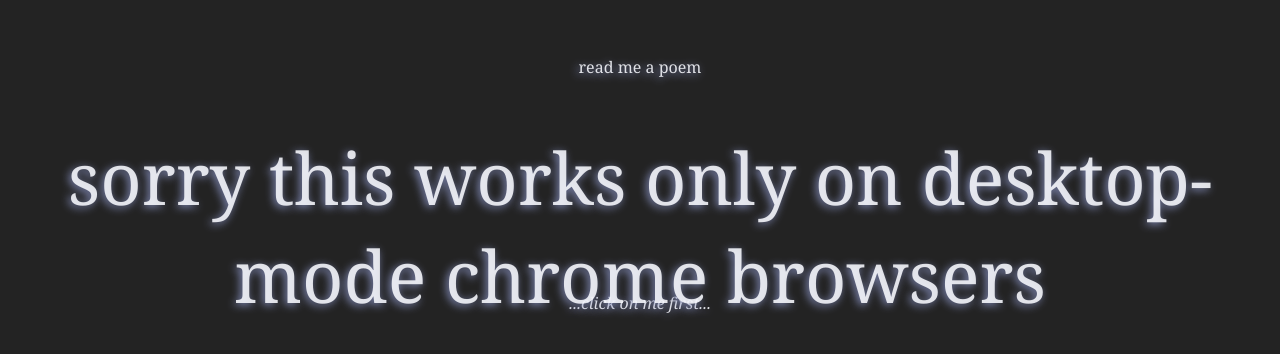
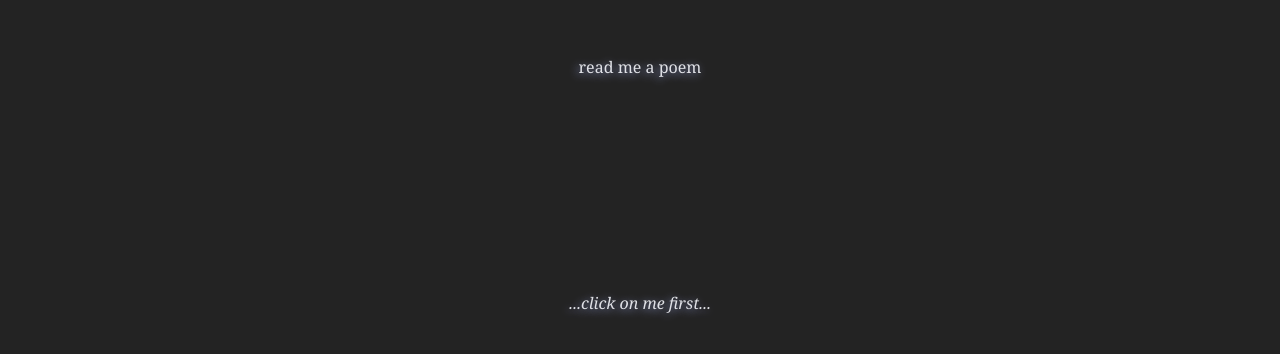
Before and after one commit to iguannalin/spoken-emojis, a plain HTML site: page index.html in a window 1280 px wide. Shown: the part 102-456 px from the top of the page. Drawn offline with Linux system fonts and the light colour scheme.

Commit message:
there you go

```diff
--- a/index.css
+++ b/index.css
@@ -14,9 +14,11 @@ html {
   display: none;
   position: absolute;
   text-align: center;
-  top: 10%;
+  top: 20%;
   padding: 0 8px;
   font-size: 72px;
+  text-shadow: #858ebc -2px 2px 8px;
+  color: #f9faffde;
 }
 
 body {
@@ -32,7 +34,7 @@ body {
   cursor: pointer;
 }
 
-.prompt-box, .output, #alert {
+.prompt-box, .output {
   color: #f9faffde;
   flex-flow: column;
   align-items: center;
--- a/index.html
+++ b/index.html
@@ -24,6 +24,7 @@
     </body>
     <script>
         var ua = window.navigator.userAgent;
+        console.log(ua);
         const toMatch = [
             /Android/i,
             /webOS/i,
@@ -33,7 +34,8 @@
             /BlackBerry/i,
             /Windows Phone/i
         ];
-        if(toMatch.some((el)=>ua.match(el)) || ua.indexOf('Safari')!=-1 || ua.indexOf('Mozilla')!=-1){document.getElementById('alert').style.display='block'}
+        console.log(toMatch.some((el)=>ua.match(el)), ua.indexOf('Chrome')==-1);
+        if(toMatch.some((el)=>ua.match(el)) || ua.indexOf('Chrome')==-1){document.getElementById('alert').style.display='block'}
     </script>
     <script src="index.js"></script>
 </html>
```
